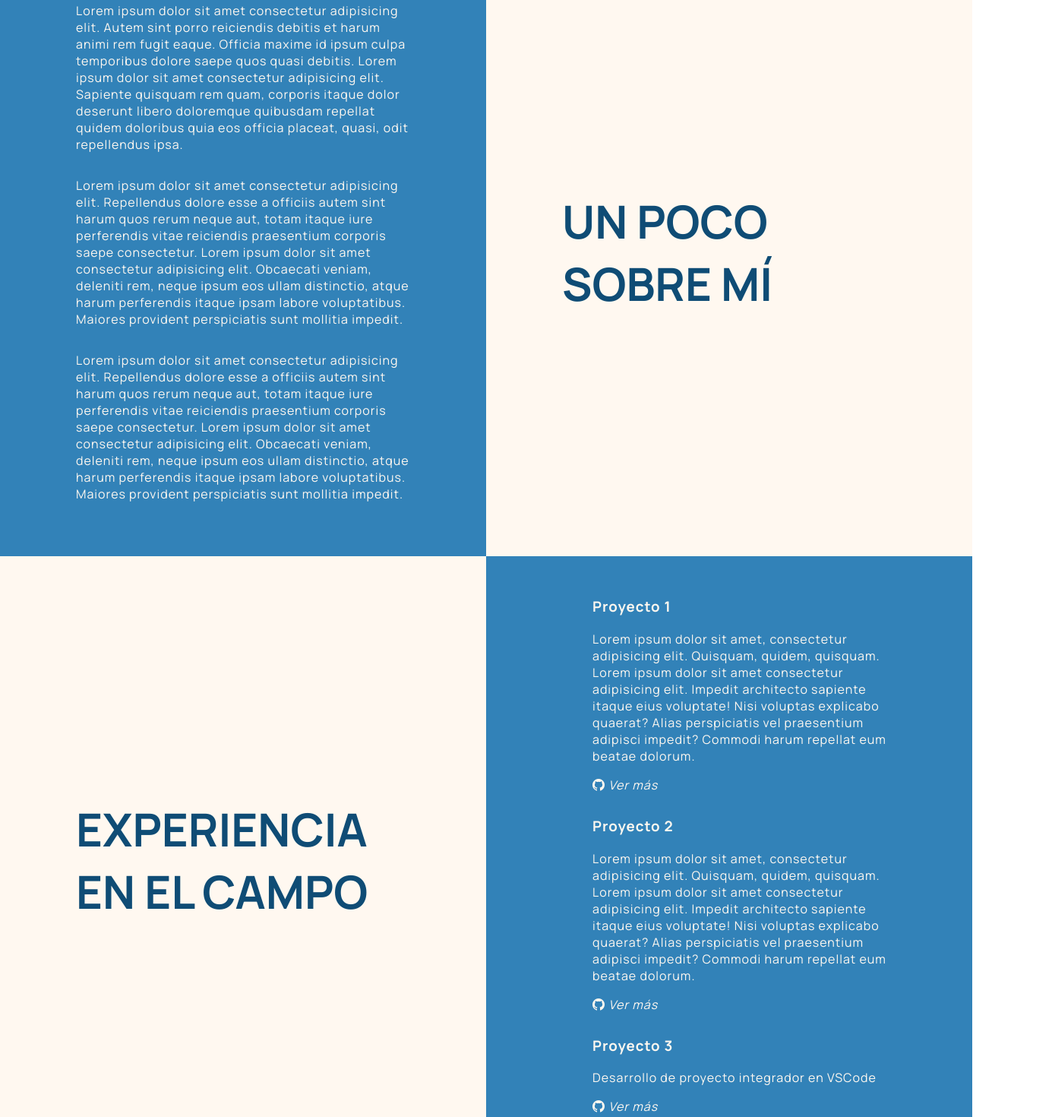
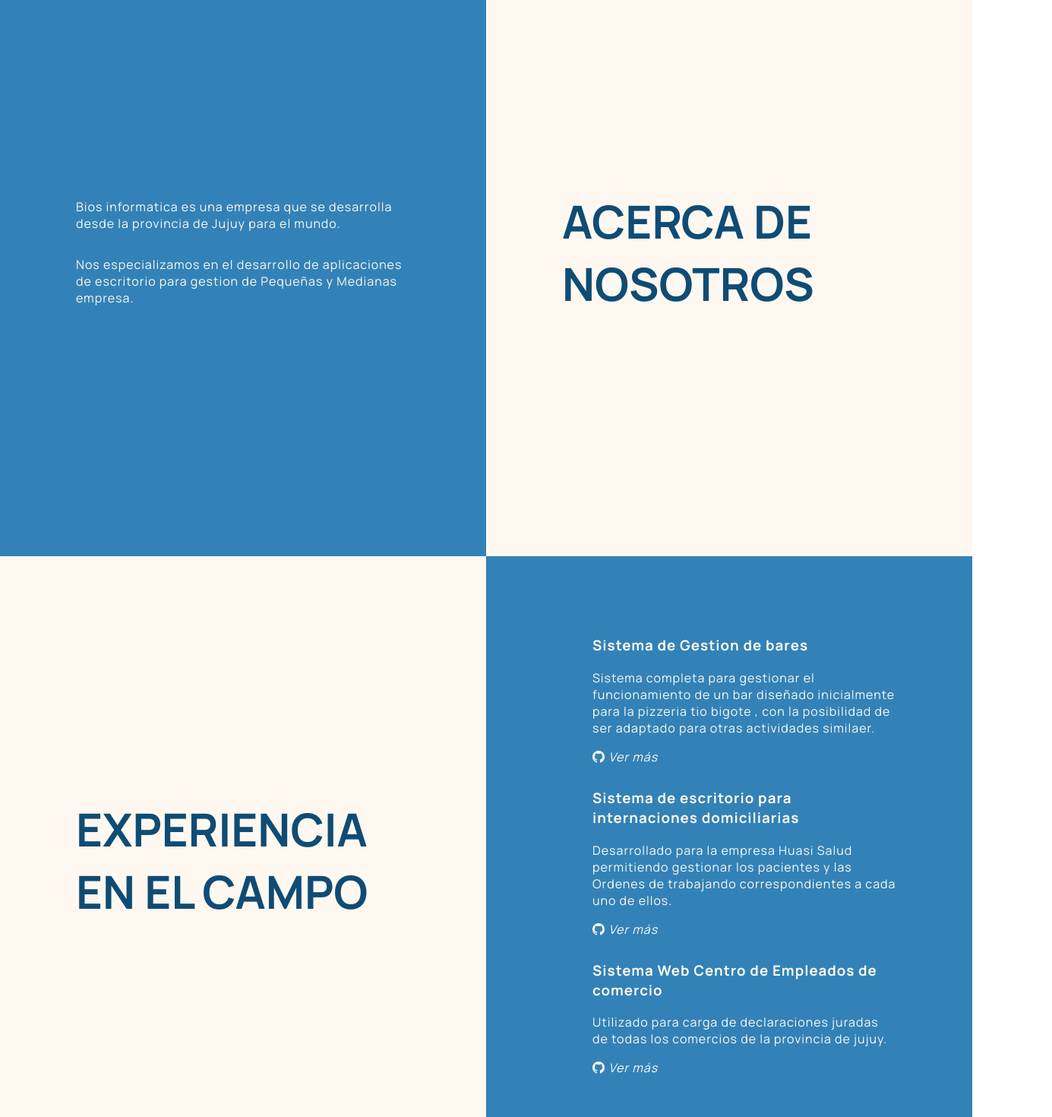
Before and after one commit to zavolukadg/portfoliotemplate, a plain HTML site: page index.html in a window 1280 px wide. Shown: the part 868-2338 px from the top of the page at 76% size, 1385 px wide, since content can reach past the window. Drawn offline with nearby package versions, Linux system fonts and the light colour scheme.

Commit message:
git add .

```diff
--- a/index.html
+++ b/index.html
@@ -11,13 +11,13 @@
 <body>
   <header>
     <nav class="navbar">
-      <a href="#" class="logo">Mi Portfolio</a>
+      <a href="#" class="logo">Bios Portfolio</a>
       <ul class="menu">
         <li class="menu-item">
           <a href="#home">Inicio</a>
         </li>
         <li class="menu-item">
-          <a href="#about">Sobre mí</a>
+          <a href="#about">Acerca de...</a>
         </li>
         <li class="menu-item">
           <a href="#projects">Experiencia</a>
@@ -32,13 +32,13 @@
   <section id="home" class="content">
     <div class="half-section">
      <div class="avatar-container">
-      <img src="./assets/avatar.png" alt="">
-      <h3>"Yo, disfrutando de mi café..."</h3>
+      <img src="./assets/bios.jpg" alt=" biosLogo">
+      <h3>"Bienvenidos a la Wev de Bios Informatica"</h3>
      </div>
     </div>
     <div class="half-section text-section">
       <div class="introduction">
-        <h1 class="title">Hello my friends!, <br> Soy Anibal Dario Chato Zavoluk </h1>
+        <h1 class="title">Hello my friends!, <br> Somos Bios Informatica!! </h1>
         <ul class="socials">
           <li><a class="socials-icon" href=""><i class="bi bi-github"></i></a></li>
           <li><a class="socials-icon" href=""><i class="bi bi-linkedin"></i></a></li>
@@ -49,27 +49,20 @@
 
         <p class="description">+15 años de experiencia trabajando en aplicaciones de alta escala. <br> Déjame contarte un poco de mí, sigue deslizando!</p>
       </div>
-
     </div>
   </section>
 
   <section id="about" class="content">
     <aside class="half-section text-section">
       <p>
-        Lorem ipsum dolor sit amet consectetur adipisicing elit. Autem sint porro reiciendis debitis et harum animi rem fugit eaque. Officia maxime id ipsum culpa temporibus dolore saepe quos quasi debitis.
-        Lorem ipsum dolor sit amet consectetur adipisicing elit. Sapiente quisquam rem quam, corporis itaque dolor deserunt libero doloremque quibusdam repellat quidem doloribus quia eos officia placeat, quasi, odit repellendus ipsa.
+        Bios informatica es una empresa que se desarrolla desde la provincia de Jujuy para el mundo.
       </p>
       <p>
-        Lorem ipsum dolor sit amet consectetur adipisicing elit. Repellendus dolore esse a officiis autem sint harum quos rerum neque aut, totam itaque iure perferendis vitae reiciendis praesentium corporis saepe consectetur.
-        Lorem ipsum dolor sit amet consectetur adipisicing elit. Obcaecati veniam, deleniti rem, neque ipsum eos ullam distinctio, atque harum perferendis itaque ipsam labore voluptatibus. Maiores provident perspiciatis sunt mollitia impedit.
-      </p>
-      <p>
-        Lorem ipsum dolor sit amet consectetur adipisicing elit. Repellendus dolore esse a officiis autem sint harum quos rerum neque aut, totam itaque iure perferendis vitae reiciendis praesentium corporis saepe consectetur.
-        Lorem ipsum dolor sit amet consectetur adipisicing elit. Obcaecati veniam, deleniti rem, neque ipsum eos ullam distinctio, atque harum perferendis itaque ipsam labore voluptatibus. Maiores provident perspiciatis sunt mollitia impedit.
+        Nos especializamos en el desarrollo de aplicaciones de escritorio para gestion de Pequeñas y Medianas empresa.
       </p>
     </aside>
     <aside class="half-section title-section">
-      <h2>Un poco sobre mí</h2>
+      <h2>Acerca de Nosotros</h2>
     </aside>
   </section>
 
@@ -80,27 +73,25 @@
     <aside class="half-section text-section">
         <ul class="project-list">
           <li>
-            <h3>Proyecto 1</h3>
+            <h3>Sistema de Gestion de bares</h3>
             <p>
-              Lorem ipsum dolor sit amet, consectetur adipisicing elit.
-              Quisquam, quidem, quisquam.
-              Lorem ipsum dolor sit amet consectetur adipisicing elit. Impedit architecto sapiente itaque eius voluptate! Nisi voluptas explicabo quaerat? Alias perspiciatis vel praesentium adipisci impedit? Commodi harum repellat eum beatae dolorum.
+              Sistema completa para gestionar el funcionamiento de un bar diseñado inicialmente para la pizzeria tio bigote
+              , con la posibilidad de ser adaptado para otras actividades similaer.
             </p>
             <a class="project-link" href="#"><i class="bi bi-github"></i> Ver más</a>
           </li>
           <li>
-            <h3>Proyecto 2</h3>
+            <h3>Sistema de escritorio para internaciones domiciliarias</h3>
             <p>
-              Lorem ipsum dolor sit amet, consectetur adipisicing elit.
-              Quisquam, quidem, quisquam.
-              Lorem ipsum dolor sit amet consectetur adipisicing elit. Impedit architecto sapiente itaque eius voluptate! Nisi voluptas explicabo quaerat? Alias perspiciatis vel praesentium adipisci impedit? Commodi harum repellat eum beatae dolorum.
+              Desarrollado para la empresa Huasi Salud permitiendo gestionar los pacientes y las Ordenes de trabajando
+              correspondientes a cada uno de ellos.
             </p>
             <a class="project-link" href="#"><i class="bi bi-github"></i> Ver más</a>
           </li>
           <li>
-            <h3>Proyecto 3</h3>
+            <h3>Sistema Web Centro de Empleados de comercio</h3>
             <p>
-              Desarrollo de proyecto integrador en VSCode
+              Utilizado para carga de declaraciones juradas de todas los comercios de la provincia de jujuy.
             </p>
             <a class="project-link" href="#"><i class="bi bi-github"></i> Ver más</a>
           </li>
@@ -119,7 +110,7 @@
         <input class="btn-send-message" type="submit" value="Enviar">
     </aside>
     <aside class="half-section title-section">
-      <h2>Envíame un mensaje y charlemos!</h2>
+      <h2>Envíanos un mensaje para contactarnos, te esperamos !!</h2>
     </aside>
   </section>
 
@@ -135,7 +126,7 @@
     </div>
       <div class="footer-section-container">
         <p>
-          &copy; 2022 - <a class="footer-link" href="https://www.linkedin.com">Nombre y Apellido</a>
+          &copy; 2022 - <a class="footer-link" href="https://www.linkedin.com">Anibal Dario Zavoluk By BIOS INFORMATICA</a>
         </p>
       </div>
   </footer>
```
Also changed, not shown: assets/bios.jpg (added).
